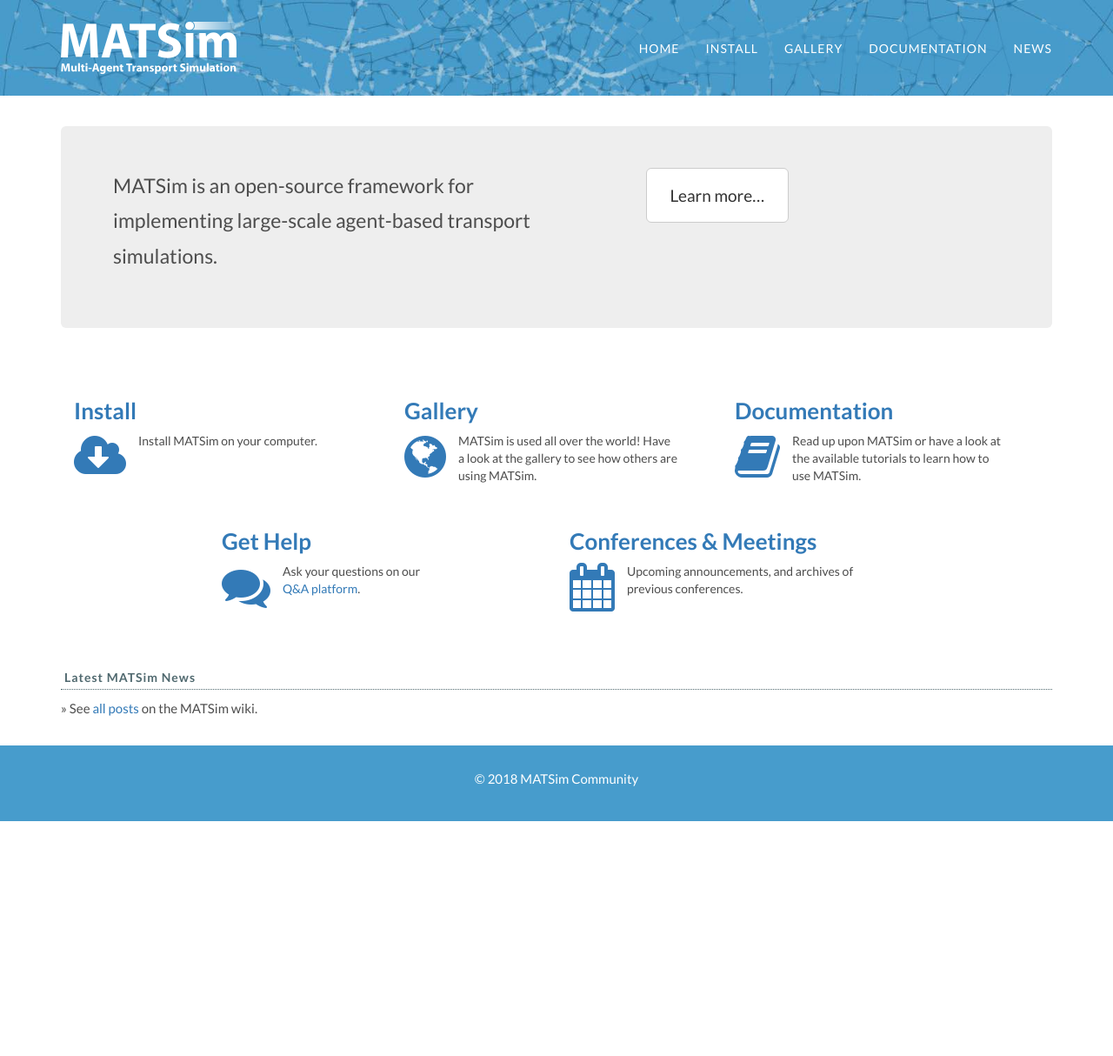
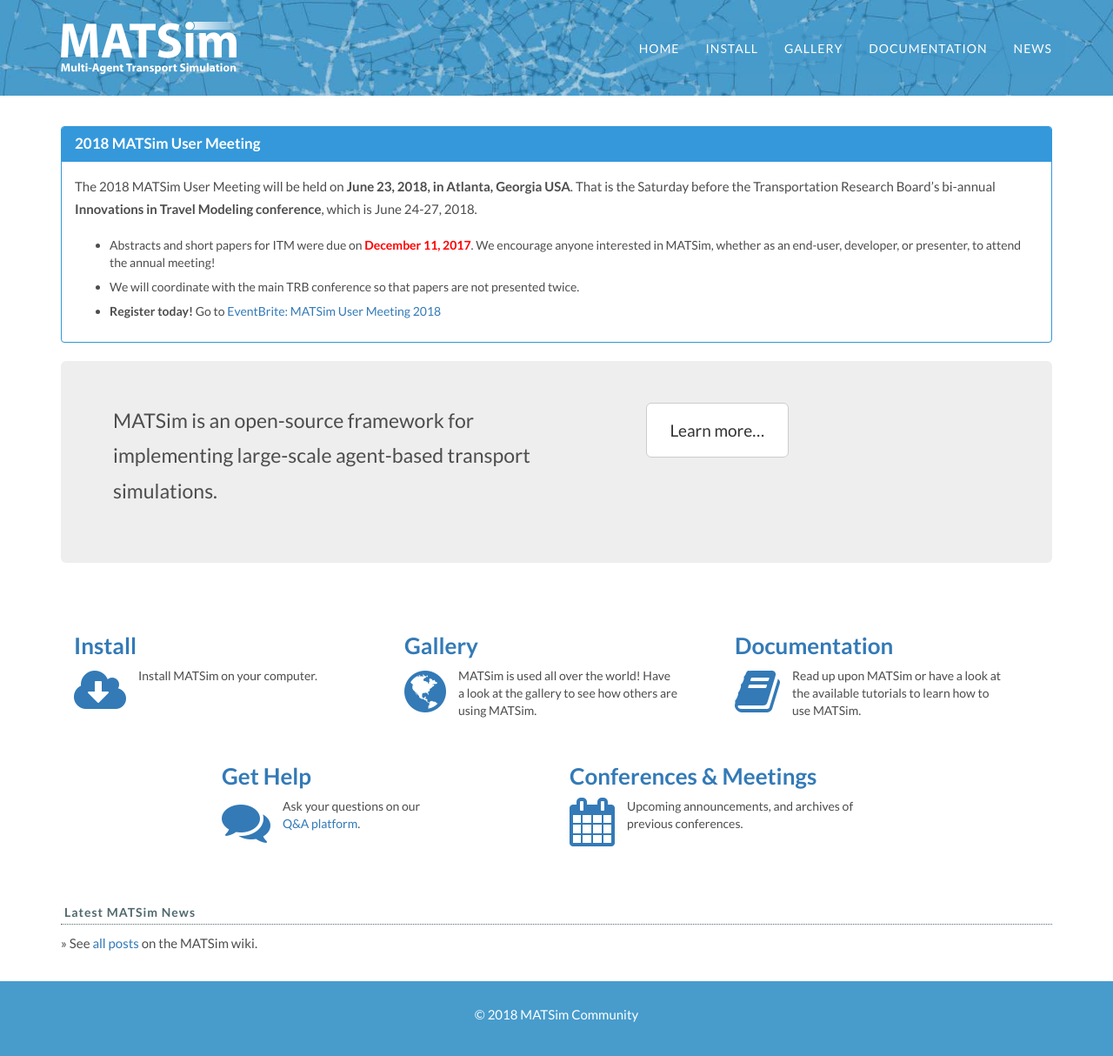
Before and after one commit to matsim-org/jekyll-website, a Jekyll site: the page built from index.html, in a window 1280 px wide and 1214 px high. Shown: the whole window at 87% size. Built offline with Jekyll 4.4.1, drawn with Linux system fonts in a browser that asks for light colours; some web fonts are replaced.

Commit message:
update 2018 user meeting details - registration page

```diff
--- a/index.html
+++ b/index.html
@@ -1,6 +1,26 @@
 ---
 layout: default
 ---
+
+<div class="panel panel-info">
+  <div class="panel-heading">
+      <h3 class="panel-title">2018 MATSim User Meeting</h3>
+  </div>
+  <div class="panel-body" markdown="1">
+
+    <p>The 2018 MATSim User Meeting will be held on <b>June 23, 2018, in Atlanta, Georgia USA</b>.
+       That is the Saturday before the Transportation Research Board’s bi-annual
+       <b>Innovations in Travel Modeling conference</b>, which is June 24-27, 2018.
+     </p>
+
+    <ul>
+      <liJoin us for a full day of presentations and discussions about the MATSim simulation framework.</li>
+      <li>Abstracts and short papers for ITM were due on <b><font style="color:red;">December 11, 2017</font></b>. We encourage anyone interested in MATSim, whether as an end-user, developer, or presenter, to attend the annual meeting!</li>
+      <li>We will coordinate with the main TRB conference so that papers are not presented twice.</li>
+      <li><b>Register today!</b> Go to <a href="https://www.eventbrite.com/e/matsim-2018-user-meeting-tickets-44832248462">EventBrite: MATSim User Meeting 2018</a>
+    </ul>
+  </div>
+</div>
 
 <div class="jumbotron">
   <div class="row">
```
Also changed, not shown: conferences/index.md (+4 -8 lines).
